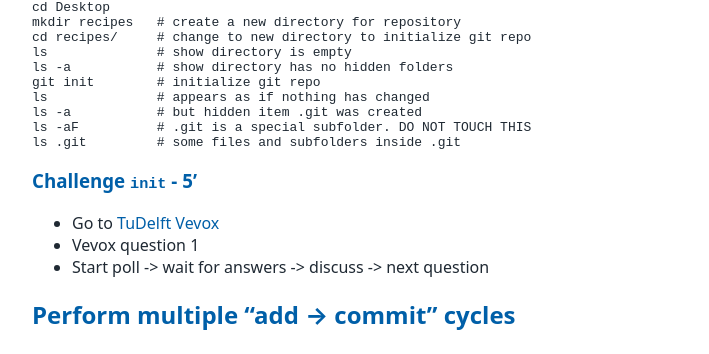
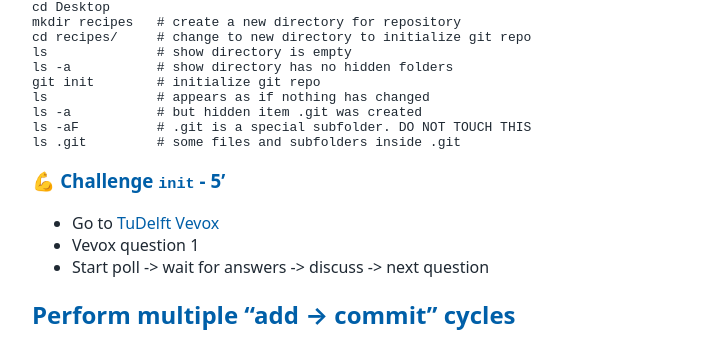
Before and after one commit to tu-delft-library/introduction_to_version_control_with_git, a Jekyll site: the page built from materials_for_trainers/lesson_plan.md, in a window 1280 px wide and 900 px high, scrolled down 1343 px. Shown: the part 92-446 px from the top of the window, without its empty margins (108-817 px from the left). Built offline with Jekyll 4.4.1, drawn with Linux system fonts in a browser that asks for light colours; our own code applies the rules of GitHub Pages for plain Markdown files.

````diff
--- a/materials_for_trainers/lesson_plan.md
+++ b/materials_for_trainers/lesson_plan.md
@@ -66,7 +66,7 @@ ls -aF          # .git is a special subfolder. DO NOT TOUCH THIS
 ls .git         # some files and subfolders inside .git
 ```
 
-### Challenge `init` - 5'
+### 💪 Challenge `init` - 5'
 - Go to [TuDelft Vevox](https://tudelft.vevox.com/#/meetings)
 - Vevox question 1
 - Start poll -> wait for answers -> discuss -> next question
````
